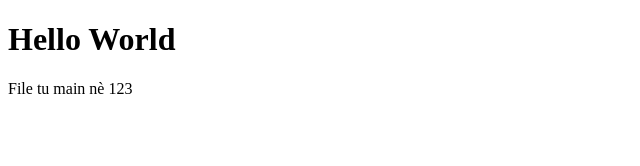
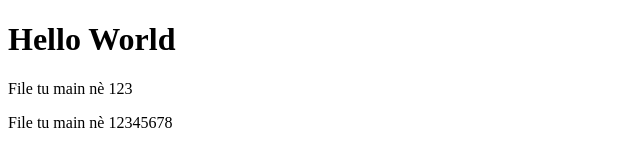
Before and after one commit to tuanlva20/testGitHub, a website: page index003.html in a window 1280 px wide. Shown: the whole page, without its empty margins (0-640 px from the left). Drawn offline with Linux system fonts and the light colour scheme.

Commit message:
commit 002

```diff
--- a/index003.html
+++ b/index003.html
@@ -10,5 +10,6 @@
 <body>
     <h1>Hello World</h1>
     <p>File tu main nè 123</p>
+    <p>File tu main nè 12345678</p>
 </body>
 </html>
```
